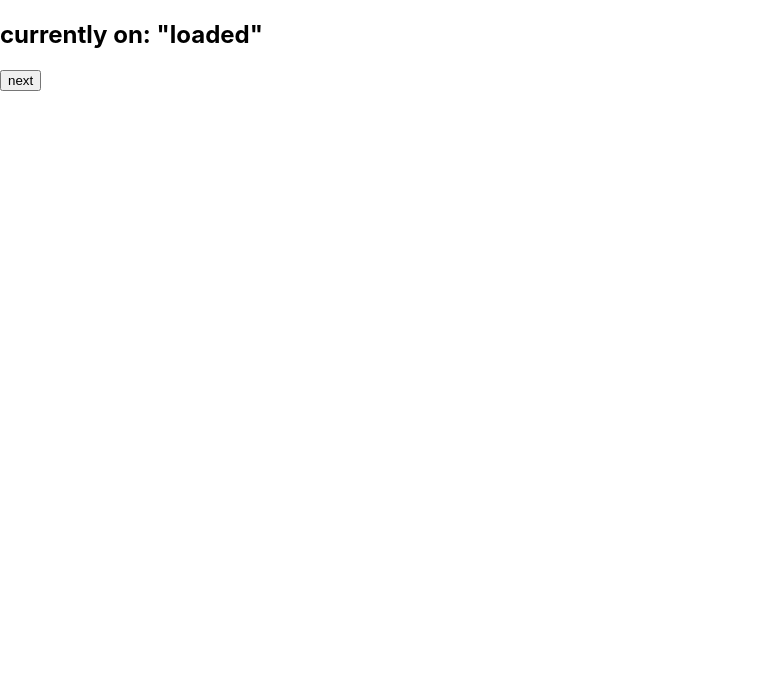
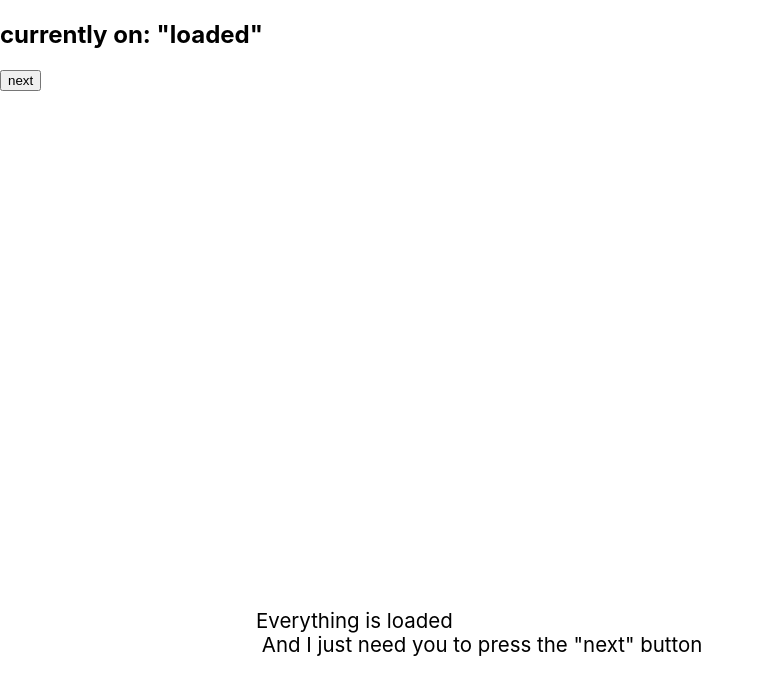
Before and after one commit to jonasholbech/gitfographic3, a React (Create React App) app: page / in a window 1280 px wide. Shown: the top 694 px of the page, without its empty margins (0-764 px from the left). Built offline with nearby package versions, Linux system fonts and the light colour scheme.

Commit message:
descriptions up

```diff
--- a/src/components/svg/SVG.js
+++ b/src/components/svg/SVG.js
@@ -1,4 +1,4 @@
-import React, { useContext } from "react";
+import React, { useContext, useState } from "react";
 import { MachineContext } from "../../models/MachineProvider";
 
 import descriptions from "../../models/descriptions";
@@ -10,12 +10,20 @@ import Gitignore from "./scenes/Gitignore";
 import CommitsExplained from "./scenes/CommitsExplained";
 //context kan nu tilgås og sættes fra react, så store skal dø, og udskiftes med context
 export default function SVG({ children }) {
-  const [machineState, send] = useContext(MachineContext);
-  const [parent, substate] = machineState.toStrings();
+  const [machineState, send, stuff] = useContext(MachineContext);
+  /*const [text, setText] = useState(
+    descriptions.states[descriptions.initial].desc
+  );*/
 
+  const [parent, child] = machineState.toStrings();
+  const substate = (child && child.split(".")[1]) || "";
+  //console.log(parent, substate, child);
   document.body.dataset.parentstate = parent;
   document.body.dataset.substate = substate || "";
-
+  const text =
+    descriptions.states[parent]?.[substate]?.desc ||
+    descriptions.states[parent].desc;
+  console.log(text);
   return (
     <svg viewBox="0 0 1000 500" xmlns="http://www.w3.org/2000/svg">
       <Defs />
@@ -27,14 +35,14 @@ export default function SVG({ children }) {
         <Description
           x={machineState.context.description.x}
           y={machineState.context.description.y}
-          text={machineState.context.description.text}
+          text={text}
         />
       )}
       {machineState.context.description.typewriter && (
         <TypewriterDescription
           x={machineState.context.description.x}
           y={machineState.context.description.y}
-          text={machineState.context.description.text}
+          text={text}
           typewriter={machineState.context.description.typewriter}
           startDelay={2000}
           doneCallback={(e) => {}}
--- a/src/models/descriptions.js
+++ b/src/models/descriptions.js
@@ -6,7 +6,8 @@ const descriptions = {
       desc: `Everything is loaded
       And I just need you to press the "next" button`,
     },
-    overview: {
+    overviewScene: {
+      first: {
         desc: `From a top view, git is just
         moving stuff between four boxes`,
       },
@@ -68,6 +69,7 @@ const descriptions = {
         desc: `To get back your code (when you've messed up)
         or when a team mate has pushed something you need,
         issue a "pull" command`,
+      },
     },
     gitIgnoreSceneSet: {
       desc: `Let's explore our working copy a bit more
--- a/src/models/stateMachine.js
+++ b/src/models/stateMachine.js
@@ -11,7 +11,6 @@ const flowMachine = Machine(
       description: {
         x: 200,
         y: 200,
-        text: "",
         typewriter: false,
       },
       commitListStep: -1,
@@ -218,6 +217,9 @@ const flowMachine = Machine(
       addStartOfTurnUnitsTest: (context, event) => {
         //
       },
+      assignText: (ctx, evt) => {
+        console.log(evt, ctx, this, flowMachine);
+      },
     },
   }
 );
--- a/src/scss/Overview.scss
+++ b/src/scss/Overview.scss
@@ -11,7 +11,7 @@
     transform: translate(800px, -20px) scale($fileScale);
   }
 
-  &[data-substate="overviewScene.first"] {
+  &[data-substate="first"] {
     .AnnotatedArrow,
     .File {
       opacity: 0;
@@ -32,7 +32,7 @@
       animation: moveDown $animationDuration $staggerDelay * 3 forwards ease-out;
     }
   }
-  &[data-substate="overviewScene.drawLocalBox"] {
+  &[data-substate="drawLocalBox"] {
     .AnnotatedArrow,
     .File {
       opacity: 0;
@@ -41,7 +41,7 @@
       animation: draw 3s forwards;
     }
   }
-  &[data-substate="overviewScene.drawRemoteBox"] {
+  &[data-substate="drawRemoteBox"] {
     .AnnotatedArrow,
     .File {
       opacity: 0;
```
Lines whose indentation alone changed are shown as unchanged.
